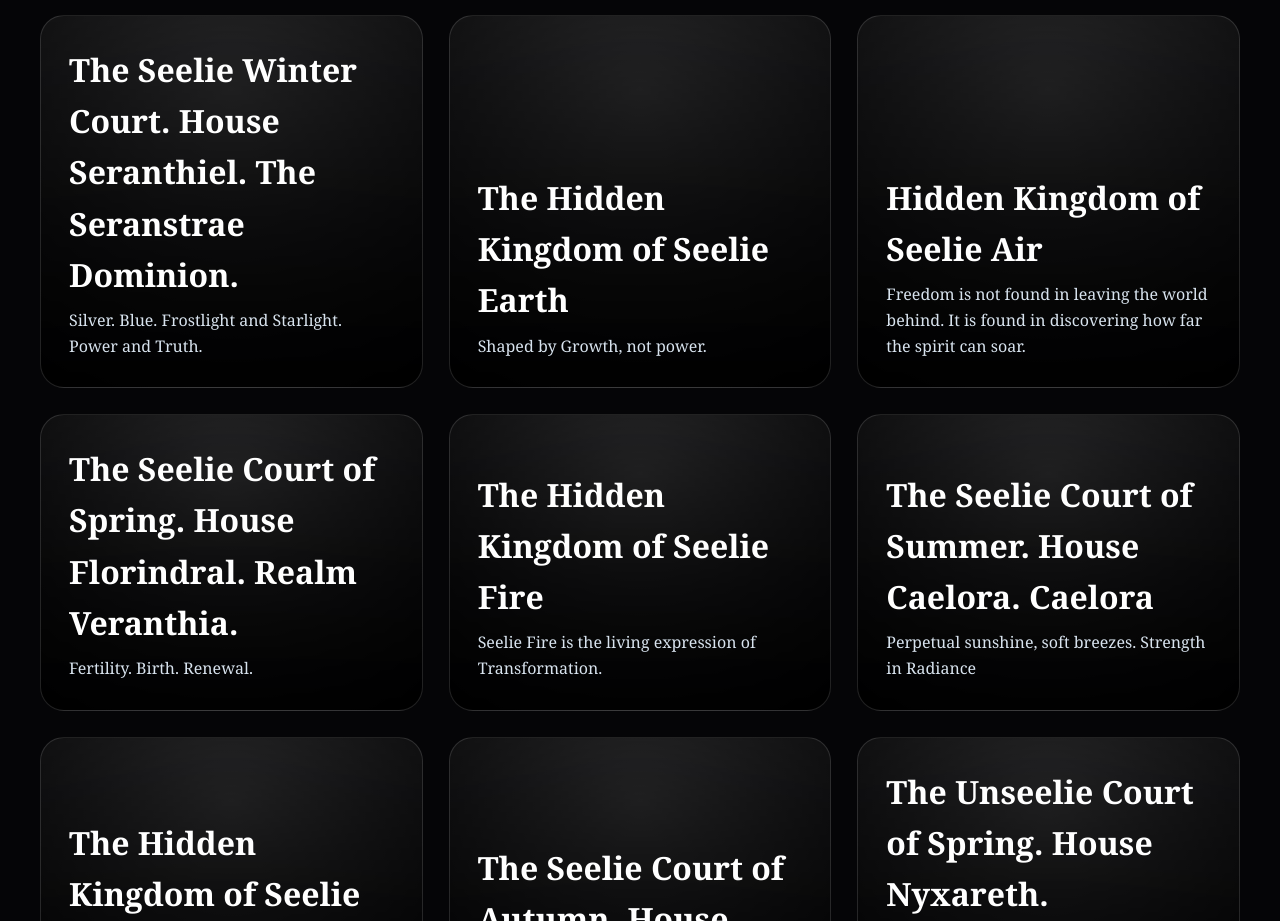
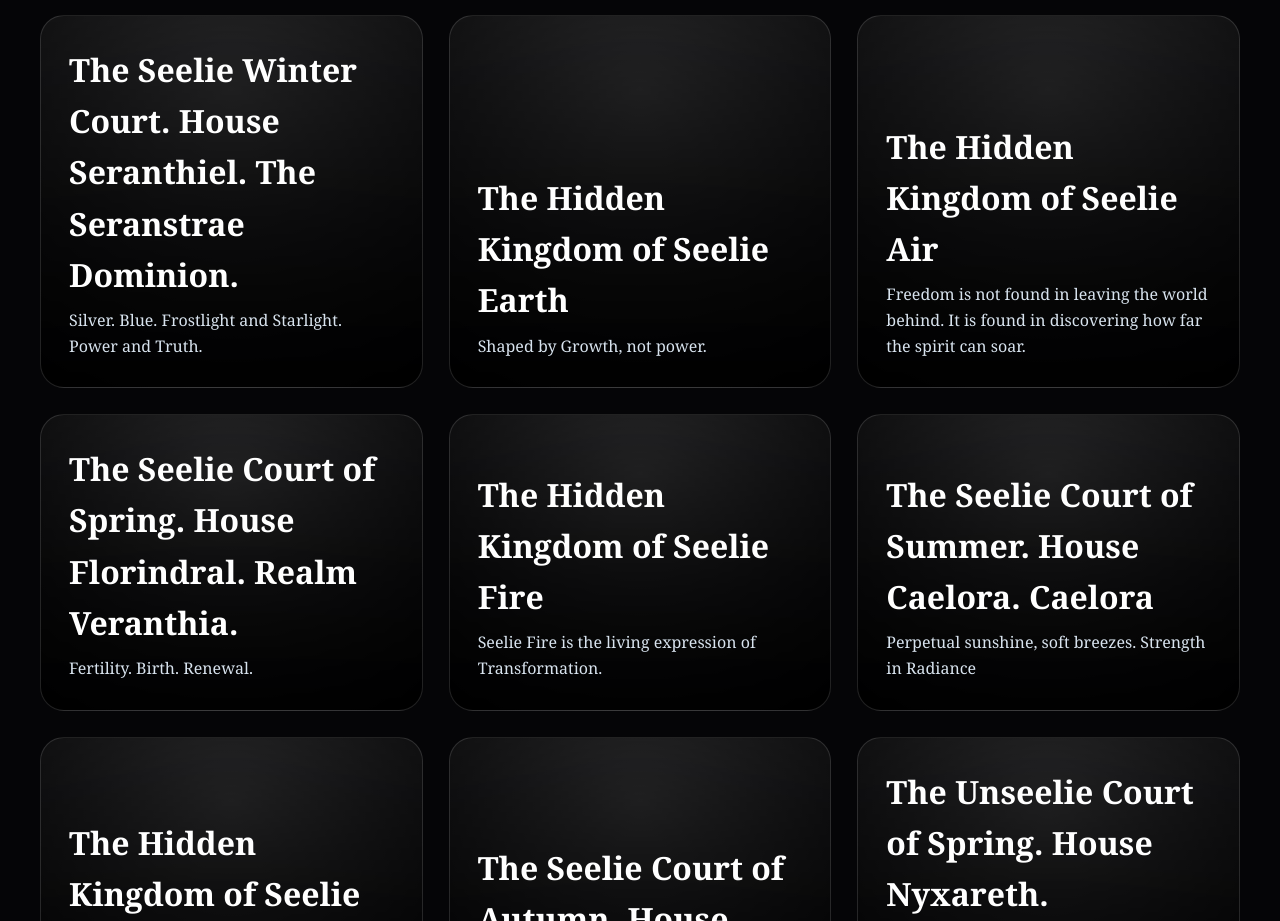
Before and after one commit to iamds/calling-stone-chronicles, an Eleventy site: page src/index.njk in a window 1280 px wide. Shown: the part 2587-3508 px from the top of the page. Built offline with nearby package versions, Linux system fonts and the light colour scheme; Eleventy itself is replaced by a stand-in of ours; files that its build step writes are made by us from their sources.

Commit message:
Update Realm “1-hidden-kingdom-of-seelie-air”

```diff
--- a/src/realms/1-hidden-kingdom-of-seelie-air.md
+++ b/src/realms/1-hidden-kingdom-of-seelie-air.md
@@ -1,6 +1,6 @@
 ---
 order: 2
-title: "Hidden Kingdom of Seelie Air "
+title: " The Hidden Kingdom of Seelie Air "
 slug: air
 tagline: " Freedom is not found in leaving the world behind. It is found in
   discovering how far the spirit can soar."
```
